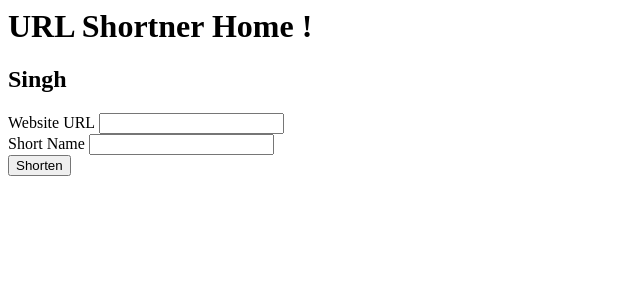
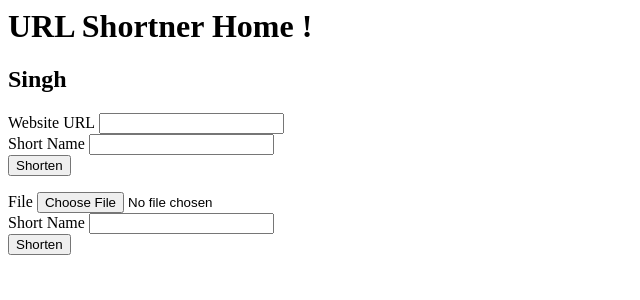
Before and after one commit to Iamsingh11/mycodebase, a Flask app: page / in a window 1280 px wide. Shown: the top 300 px of the page, without its empty margins (0-640 px from the left). Run offline with Flask 3, Linux system fonts and the light colour scheme.

Commit message:
Flask app level2

```diff
--- a/Flask/app.py
+++ b/Flask/app.py
@@ -1,14 +1,45 @@
-from flask import Flask, render_template,request
+import json, os.path
+from flask import Flask, render_template, request, redirect,url_for,flash
+from werkzeug.utils import secure_filename
 app = Flask(__name__)
+app.secret_key = 'qwerty1234'
 @app.route('/')
 def home():
     return render_template('home.html', name='Singh')
 @app.route('/your-url', methods=['GET','POST'])
 def your_url():
     if request.method=='POST':
+        urls={}
+        if os.path.exists('urls.json'):
+            with open('urls.json') as urls_file:
+                urls = json.load(urls_file)
+        if request.form['code'] in urls.keys():
+            flash('That shortname has already been taken, please select another name')
+            return redirect(url_for('home'))
+
+        if 'url' in request.form.keys():
+            urls[request.form['code']] = {'url': request.form['url']}
+        else:
+            f = request.files['file']
+            full_name = request.form['code'] + secure_filename(f.filename)
+            f.save('/Users/abhisheksingh/DataspellProjects/mcb2/flask/'+full_name)
+            urls[request.form['code']] = {'file': full_name}
+
+        with open('urls.json','w') as url_file:
+            json.dump(urls, url_file)
         return render_template('your_url.html', name='Singh', code=request.form['code'])
     else:
-        return 'This is not valid'
+        return redirect(url_for('home'))
+
+
+@app.route('/<string:code>')
+def redirect_to_url(code):
+    if os.path.exists('urls.json'):
+        with open('urls.json') as urls_file:
+            urls=json.load(urls_file)
+            if code in urls.keys():
+                if 'url' in urls[code].keys():
+                    return redirect(urls[code]['url'])
 @app.route('/about')
 def about():
     return 'My First Flask project!'
--- a/Flask/templates/Home.html
+++ b/Flask/templates/Home.html
@@ -1,5 +1,8 @@
 <html>
 <h1>URL Shortner Home !</h1>
+{% for message in get_flashed_messages() %}
+<h2>{{message}}</h2>
+{% endfor %}
 <h2>{{ name }}</h2>
 </html>
 
@@ -12,3 +15,13 @@
     <br>
     <input type="submit" value="Shorten">
 </form>
+
+<form action="your-url" method="post" enctype="multipart/form-data">
+    <label for="file" >File</label>
+    <input type="file" name="file" value="" required>
+    <br>
+    <label for="code" >Short Name</label>
+    <input type="text" name="code" value="" required>
+    <br>
+    <input type="submit" value="Shorten">
+</form>
```
